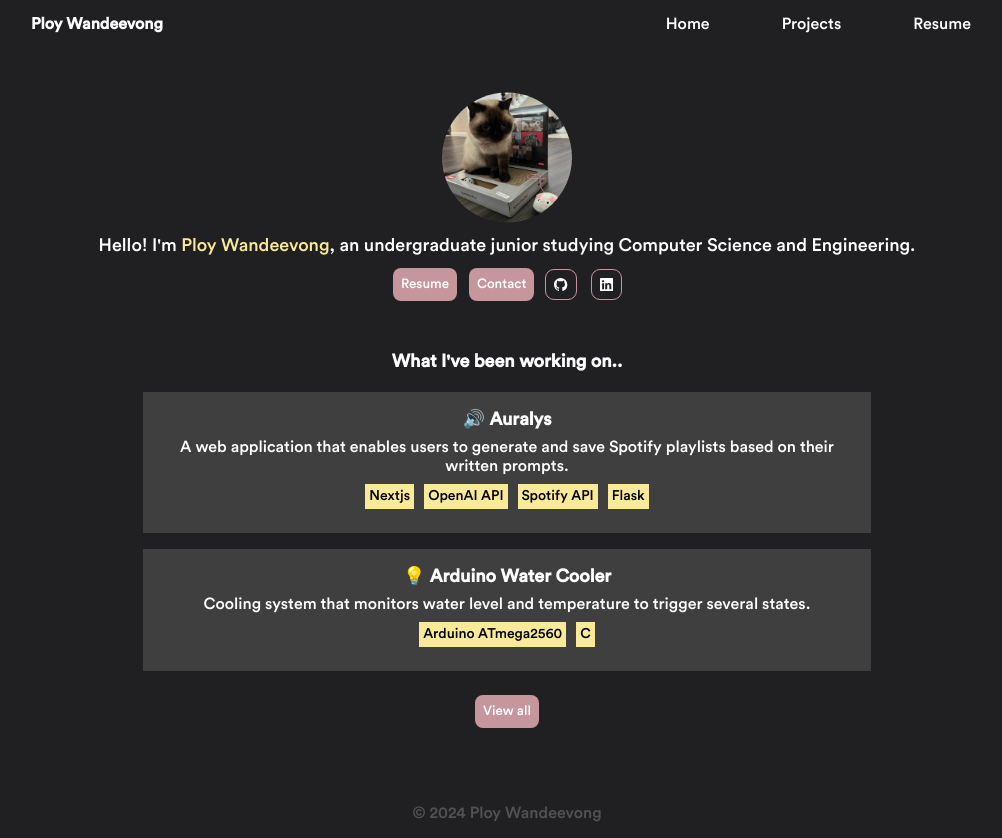
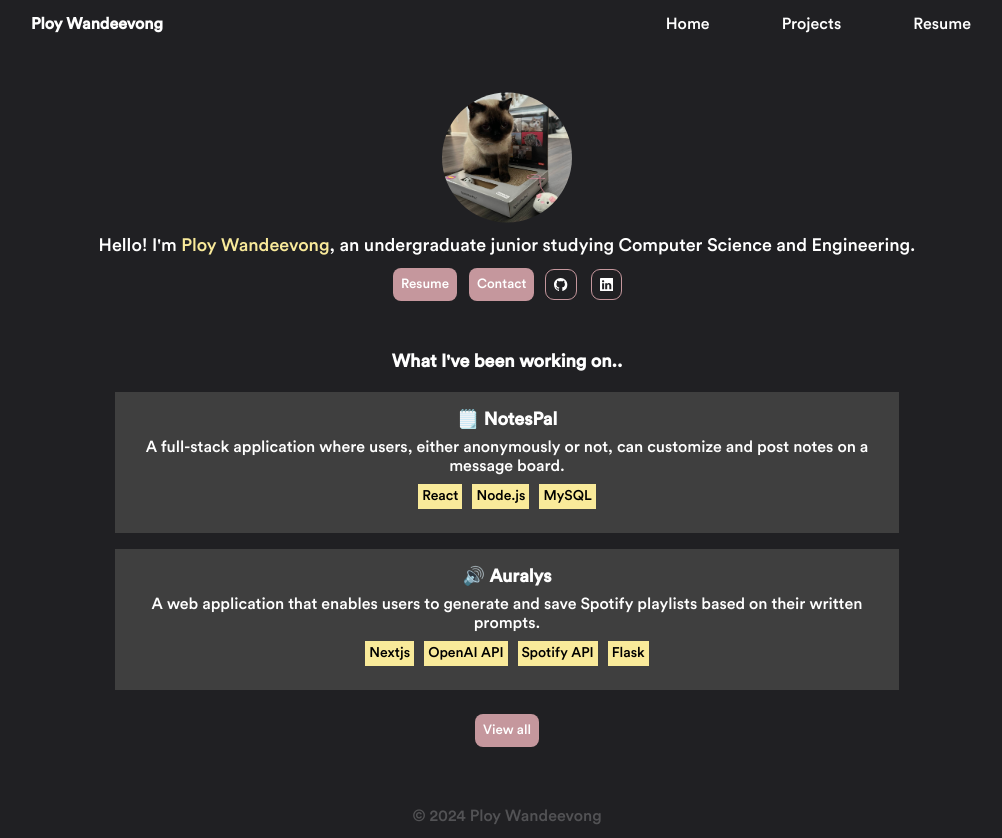
Before and after one commit to ployw/ployw.github.io, a React (Create React App) app: page / in a window 1280 px wide. Shown: the whole page, without its empty margins (133-1135 px from the left). Built offline with nearby package versions, Linux system fonts and the light colour scheme.

Commit message:
add new project to preview and grid

```diff
--- a/src/components/ProjectGrid.js
+++ b/src/components/ProjectGrid.js
@@ -8,6 +8,15 @@
 const ProjectGrid = () => {
   return (
     <div className="projects-grid container inner inner-div">
+        <div className="grid-item">
+            <ProjectCard
+            imgSrc={Auralys}
+            imgAlt="project image"
+            title="🗒️ NotesPal"
+            description="A full-stack application where users, either anonymously or not, can customize and post notes on a message board."
+            items={['React', 'Node.js', 'MySQL']}
+            />
+        </div>
         <div className="grid-item">
             <ProjectCard
             imgSrc={Auralys}
--- a/src/components/ProjectsPreview.js
+++ b/src/components/ProjectsPreview.js
@@ -13,16 +13,16 @@
             <div className="grid-container">
                 <div className="grid-item">
                     <ProjectCard
-                        title="🔊 Auralys"
-                        description="A web application that enables users to generate and save Spotify playlists based on their written prompts."
-                        items={['Nextjs', 'OpenAI API', 'Spotify API', 'Flask']}
+                    title="🗒️ NotesPal"
+                    description="A full-stack application where users, either anonymously or not, can customize and post notes on a message board."
+                    items={['React', 'Node.js', 'MySQL']}
                     />
                 </div>
                 <div className="grid-item">
                     <ProjectCard
-                        title="💡 Arduino Water Cooler"
-                        description="Cooling system that monitors water level and temperature to trigger several states."
-                        items={['Arduino ATmega2560', 'C']}
+                        title="🔊 Auralys"
+                        description="A web application that enables users to generate and save Spotify playlists based on their written prompts."
+                        items={['Nextjs', 'OpenAI API', 'Spotify API', 'Flask']}
                     />
                 </div>
             </div>
```
Also changed, not shown: 1 other file (tests, documents, lock files or other folders).
